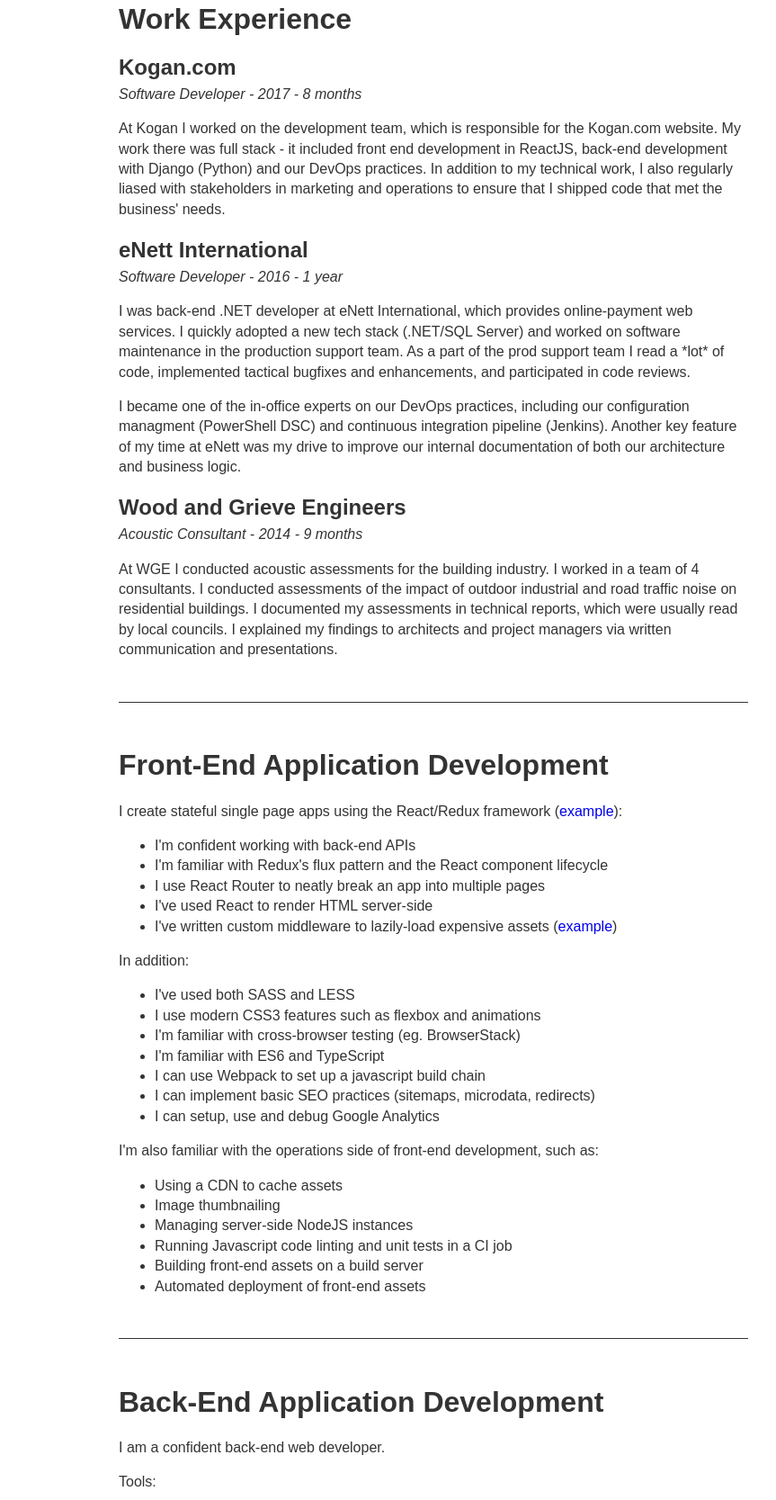
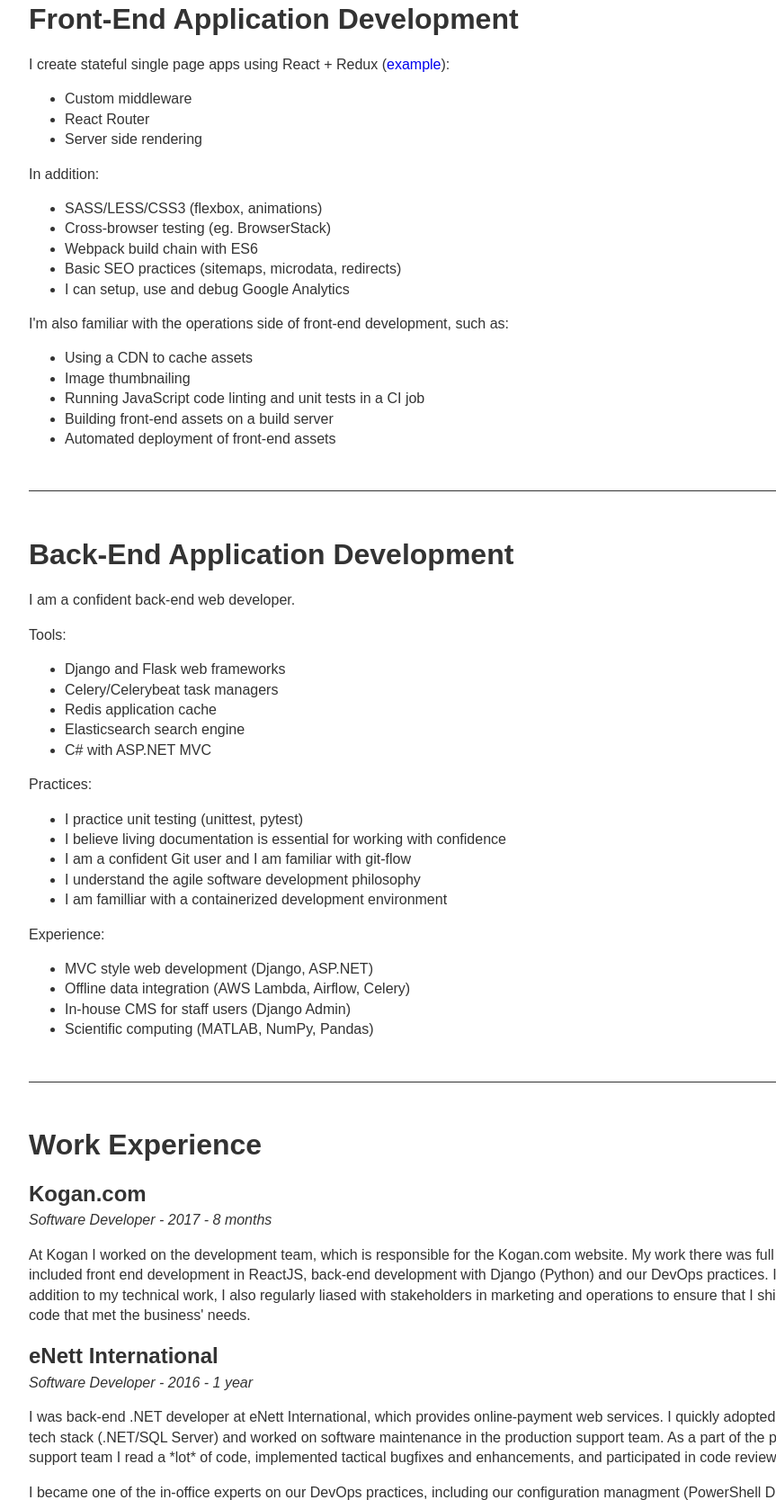
Before and after one commit to MattSegal/resume, a plain HTML site: page index.html in a window 1280 px wide. Shown: the part 355-2022 px from the top of the page at 90% size, without its empty margins (158-1021 px from the left). Drawn offline with Linux system fonts and the light colour scheme.

Commit message:
re-order sections

```diff
--- a/index.html
+++ b/index.html
@@ -10,9 +10,9 @@
         <div id='nav-inner'>
             <h1>Matt Segal Resume</h1>
             <span>About</span>
-            <span>Work</span>
             <span>Front-End</span>
             <span>Back-End</span>
+            <span>Work</span>
             <span>DevOps</span>
             <span>Education</span>
         </div>
@@ -28,7 +28,61 @@
             <p>You can contact me at mattdsegal@gmail.com</p>
         </div>
 
-        <div id='work' class='section'>
+        <div id='front-end' class='section'>
+            <h1>Front-End Application Development</h1>
+            <p>I create stateful single page apps using React + Redux (<a href='https://mattslinks.xyz/'>example</a>):</p>
+            <ul>
+                <li>Custom middleware</li>
+                <li>React Router</li>
+                <li>Server side rendering</li>
+            </ul>
+            <p>In addition:</p>
+            <ul>
+                <li>SASS/LESS/CSS3 (flexbox, animations)</li>
+                <li>Cross-browser testing (eg. BrowserStack)</li>
+                <li>Webpack build chain with ES6</li>
+                <li>Basic SEO practices (sitemaps, microdata, redirects)</li>
+                <li>I can setup, use and debug Google Analytics</li>
+            </ul>
+            <p>I'm also familiar with the operations side of front-end development, such as:</p>
+            <ul>
+                <li>Using a CDN to cache assets</li>
+                <li>Image thumbnailing</li>
+                <li>Running JavaScript code linting and unit tests in a CI job</li>
+                <li>Building front-end assets on a build server</li>
+                <li>Automated deployment of front-end assets</li>
+            </ul>
+        </div>
+
+        <div id='back-end' class='section'>
+            <h1>Back-End Application Development</h1>
+            <p>I am a confident back-end web developer.</p>
+            <p>Tools:</p>
+            <ul>
+                <li>Django and Flask web frameworks</li>
+                <li>Celery/Celerybeat task managers</li>
+                <li>Redis application cache</li>
+                <li>Elasticsearch search engine</li>
+                <li>C# with ASP.NET MVC</li>
+            </ul>
+            <p>Practices:</p>
+            <ul>
+                <li>I practice unit testing (unittest, pytest)</li>
+                <li>I believe living documentation is essential for working with confidence</li>
+                <li>I am a confident Git user and I am familiar with git-flow</li>
+                <li>I understand the agile software development philosophy</li>
+                <li>I am familliar with a containerized development environment</li>
+            </ul>
+            <p>Experience:</p>
+            <ul>
+                <li>MVC style web development (Django, ASP.NET)</li>
+                <li>Offline data integration (AWS Lambda, Airflow, Celery)</li>
+                <li>In-house CMS for staff users (Django Admin)</li>
+                <li>Scientific computing (MATLAB, NumPy, Pandas)</li>
+            </ul>
+        </div>
+
+                <div id='work' class='section'>
             <h1>Work Experience</h1>
             <h2 class='employer-title'>Kogan.com</h2>
             <p class='subtitle'>Software Developer - 2017 - 8 months</p>
@@ -50,66 +104,6 @@
             <p>
                 At WGE I conducted acoustic assessments for the building industry. I worked in a team of 4 consultants. I conducted assessments of the impact of outdoor industrial and road traffic noise on residential buildings. I documented my assessments in technical reports, which were usually read by local councils. I explained my findings to architects and project managers via written communication and presentations.
             </p>
-        </div>
-
-        <div id='front-end' class='section'>
-            <h1>Front-End Application Development</h1>
-            <p>I create stateful single page apps using the React/Redux framework (<a href='https://mattslinks.xyz/'>example</a>):</p>
-            <ul>
-                <li>I'm confident working with back-end APIs</li>
-                <li>I'm familiar with Redux's flux pattern and the React component lifecycle</li>
-                <li>I use React Router to neatly break an app into multiple pages</li>
-                <li>I've used React to render HTML server-side</li>
-                <li>I've written custom middleware to lazily-load expensive assets (<a href='http://lawscraper.xyz/'>example</a>)</li>
-            </ul>
-            <p>In addition:</p>
-            <ul>
-                <li>I've used both SASS and LESS</li>
-                <li>I use modern CSS3 features such as flexbox and animations</li>
-                <li>I'm familiar with cross-browser testing (eg. BrowserStack)</li>
-                <li>I'm familiar with ES6 and TypeScript</li>
-                <li>I can use Webpack to set up a javascript build chain</li>
-                <li>I can implement basic SEO practices (sitemaps, microdata, redirects)</li>
-                <li>I can setup, use and debug Google Analytics</li>
-            </ul>
-            <p>I'm also familiar with the operations side of front-end development, such as:</p>
-            <ul>
-                <li>Using a CDN to cache assets</li>
-                <li>Image thumbnailing</li>
-                <li>Managing server-side NodeJS instances</li>
-                <li>Running Javascript code linting and unit tests in a CI job</li>
-                <li>Building front-end assets on a build server</li>
-                <li>Automated deployment of front-end assets</li>
-            </ul>
-        </div>
-
-        <div id='back-end' class='section'>
-            <h1>Back-End Application Development</h1>
-            <p>I am a confident back-end web developer.</p>
-            <p>Tools:</p>
-            <ul>
-                <li>Django and Flask web frameworks</li>
-                <li>Django ORM and SQLAlchemy</li>
-                <li>Celery/Celerybeat task managers</li>
-                <li>Redis application cache</li>
-                <li>Elasticsearch search engine</li>
-                <li>C# with ASP.NET MVC</li>
-            </ul>
-            <p>Practices:</p>
-            <ul>
-                <li>I practice unit testing (unittest, pytest)</li>
-                <li>I believe living documentation is essential for working with confidence</li>
-                <li>I am a confident Git user and I am familiar with git-flow</li>
-                <li>I understand the agile software development philosophy</li>
-                <li>I am familliar with a containerized development environment</li>
-            </ul>
-            <p>Experience:</p>
-            <ul>
-                <li>MVC style web development (Django, ASP.NET)</li>
-                <li>Offline data integration (AWS Lambda, Airflow, Celery)</li>
-                <li>In-house CMS for staff users (Django Admin)</li>
-                <li>Scientific computing (MATLAB, NumPy, Pandas)</li>
-            </ul>
         </div>
 
         <div id='devops' class='section'>
--- a/styles.css
+++ b/styles.css
@@ -32,7 +32,7 @@
 }
 
 #nav-inner {
-    max-width: 800px;
+    max-width: 900px;
     margin: 0 auto;
     height: 100%;
     display: flex;
@@ -44,7 +44,7 @@
 #content {
     margin: 0 auto;
     padding: 0px 10px;
-    max-width: 700px;
+    max-width: 900px;
 }
 
 .section {
```
